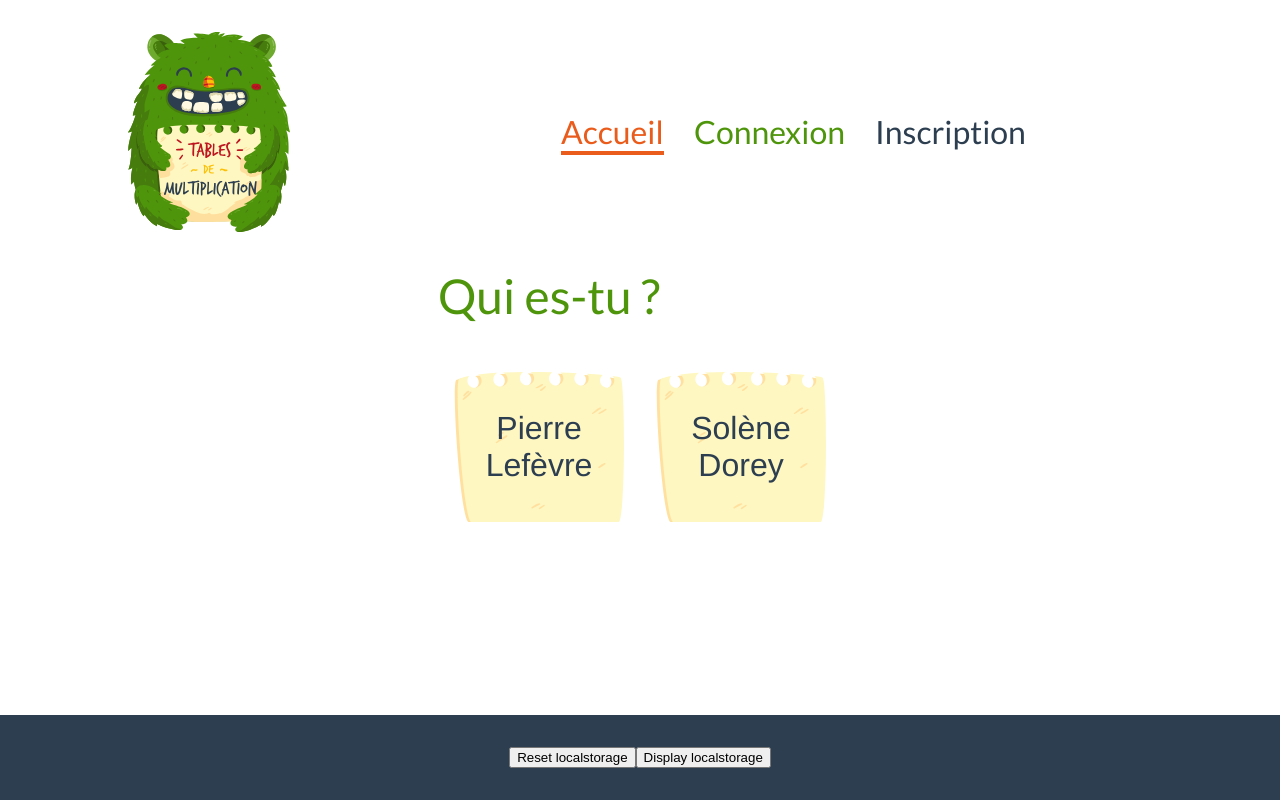
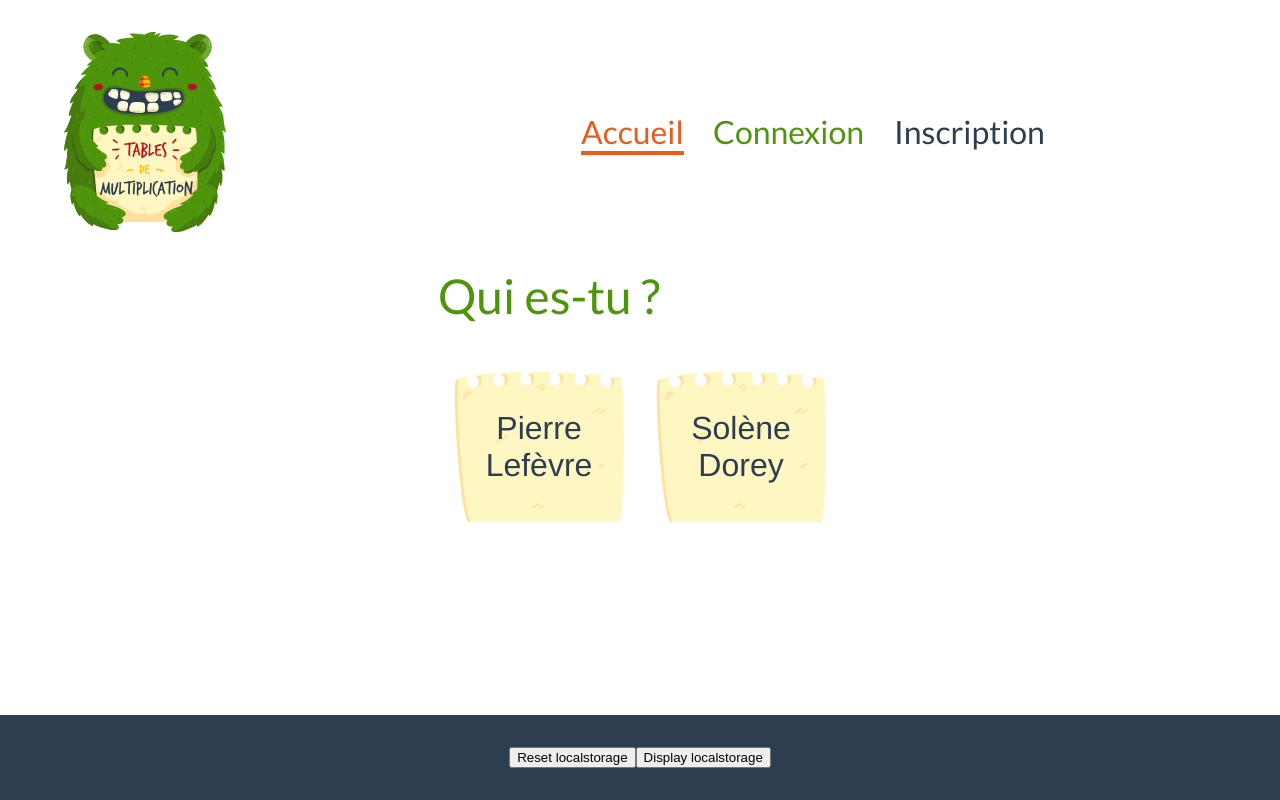
Before and after one commit to Pierre-Lefevre/VuejsProject, a Vue app: page /#/ in a window 1280 px wide. Built offline with nearby package versions, Linux system fonts and the light colour scheme; a web font is replaced by a local one.

Commit message:
First time on stats page if no history bug fixed

```diff
--- a/src/App.vue
+++ b/src/App.vue
@@ -341,7 +341,7 @@ export default {
 
   header {
     justify-content: space-between;
-    width: 80vw;
+    width: 90vw;
     margin: auto;
     padding-top: 2rem;
   }
@@ -361,7 +361,7 @@ export default {
     display: flex;
     flex-direction: row;
     justify-content: center;
-    width: 80vw;
+    width: 90vw;
     margin: auto;
     padding: 2rem  0 calc(100px + 2rem);
   }
--- a/src/components/Operation.vue
+++ b/src/components/Operation.vue
@@ -183,9 +183,9 @@ export default {
           }
         }
 
-        // Si l'élève s'exerçait avec la table de 1
-
-        if (this.tableId === 1) {
+        // Si l'élève s'exerçait pour la première fois avec la table de 1
+        this.avgTimeToAnswer = lsm.getValueUser('referenceTime')
+        if (this.tableId === 1 && this.avgTimeToAnswer !== null) {
           // Calcul du temps moyen de réponse
           let sum = 0
           this.operations.forEach(operation => {
--- a/src/components/Statistics.vue
+++ b/src/components/Statistics.vue
@@ -63,6 +63,7 @@ export default {
     }
   },
   created () {
+    if (lsm.getValueUser('history') !== undefined) {
       this.globalHistory = lsm.getValueUser('history')
       this.updateStats()
       for (let i = 1; i <= 10; i++) {
@@ -76,6 +77,7 @@ export default {
             this.levelInformation[i].redCount,
             this.levelInformation[i].greyCount
           ]
+        }
       }
     }
   },
```
Lines whose indentation alone changed are shown as unchanged.
